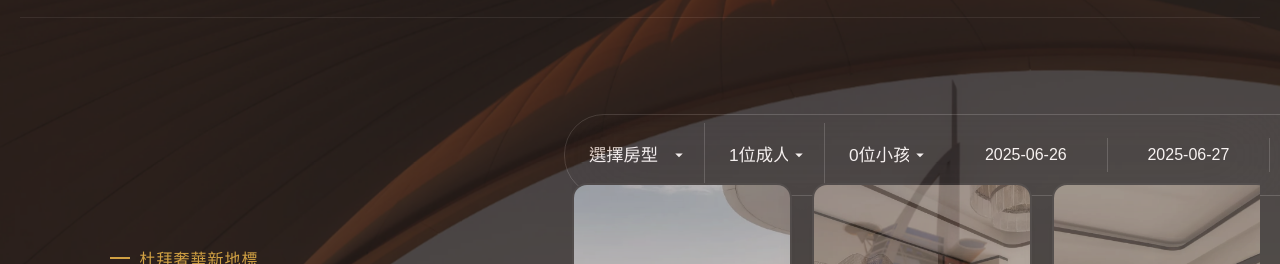
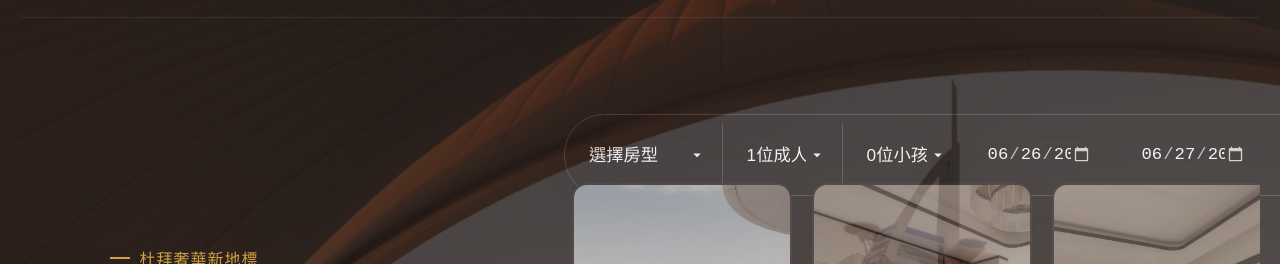
Before and after one commit to aaronfu0708/aaron-website5, a plain HTML site: page index.html in a window 1280 px wide. Shown: the part 63-327 px from the top of the page. Drawn offline with nearby package versions, Linux system fonts and the light colour scheme.

Commit message:
Add files via upload

```diff
--- a/index.html
+++ b/index.html
@@ -7,7 +7,6 @@
     <link rel="stylesheet" href="styles.css">
     <link href="https://fonts.googleapis.com/css2?family=Montserrat:wght@400;700;900&display=swap" rel="stylesheet">
     <link rel="stylesheet" href="https://cdnjs.cloudflare.com/ajax/libs/font-awesome/5.15.4/css/all.min.css">
-    <link rel="stylesheet" href="flatpickr.min.css">
     <style>
         body{overflow-x: hidden;}
     </style>
@@ -182,8 +181,8 @@
                 <option value="9">9位小孩</option>
                 <option value="10">10位小孩</option>
               </select>
-              <input type="text" id="checkin-date" name="checkin-date" class="datepicker" placeholder="入住日期">
-              <input type="text" id="checkout-date" name="checkout-date" class="datepicker" placeholder="退房日期">
+              <input type="date" id="checkin-date" name="checkin-date" min="" placeholder="入住日期">
+              <input type="date" id="checkout-date" name="checkout-date" min="" placeholder="退房日期">
               <button class="booking-search-btn">預定</button>
             </div>
             <!-- 訂房搜尋/篩選區塊 end -->
@@ -290,21 +289,5 @@
     <!-- Footer 區塊 end -->
 
     <script src="script.js"></script>
-    <script src="flatpickr.min.js"></script>
-    <script>
-      flatpickr('.datepicker', {
-        minDate: 'today',
-        dateFormat: 'Y-m-d',
-        locale: 'zh_tw',
-        allowInput: true,
-        onChange: function(selectedDates, dateStr, instance) {
-          // 若是入住日期，則自動設置退房最小值
-          if(instance.element.id === 'checkin-date') {
-            const checkout = document.getElementById('checkout-date');
-            if(checkout) checkout._flatpickr.set('minDate', dateStr);
-          }
-        }
-      });
-    </script>
 </body>
 </html>
--- a/styles.css
+++ b/styles.css
@@ -1557,43 +1557,3 @@ header {
 .homepage .site-footer {
     background: linear-gradient(to bottom, transparent, rgba(0, 0, 0, 0.4));
 }
-
-.datepicker {
-  width: 100%;
-  font-size: 16px;
-  padding: 12px 16px;
-  height: 48px;
-  border-radius: 12px;
-  background: rgba(255,255,255,0.1);
-  border: 1px solid rgba(255,255,255,0.2);
-  color: #fff;
-  text-align: left;
-  direction: ltr;
-  box-sizing: border-box;
-}
-.datepicker:focus {
-  background: rgba(255,255,255,0.15);
-  border-color: rgba(255,255,255,0.4);
-  outline: none;
-}
-
-@media (min-width: 901px) {
-  .datepicker {
-    background: none;
-    border: none;
-    border-radius: 0;
-    box-shadow: none;
-    color: #ffffff;
-    font-size: 1rem;
-    padding: 8px 0;
-    height: auto;
-    text-align: center;
-  }
-  .datepicker:focus {
-    background: none;
-    border: none;
-    outline: none;
-    color: #ffffff;
-    text-align: center;
-  }
-}
```
